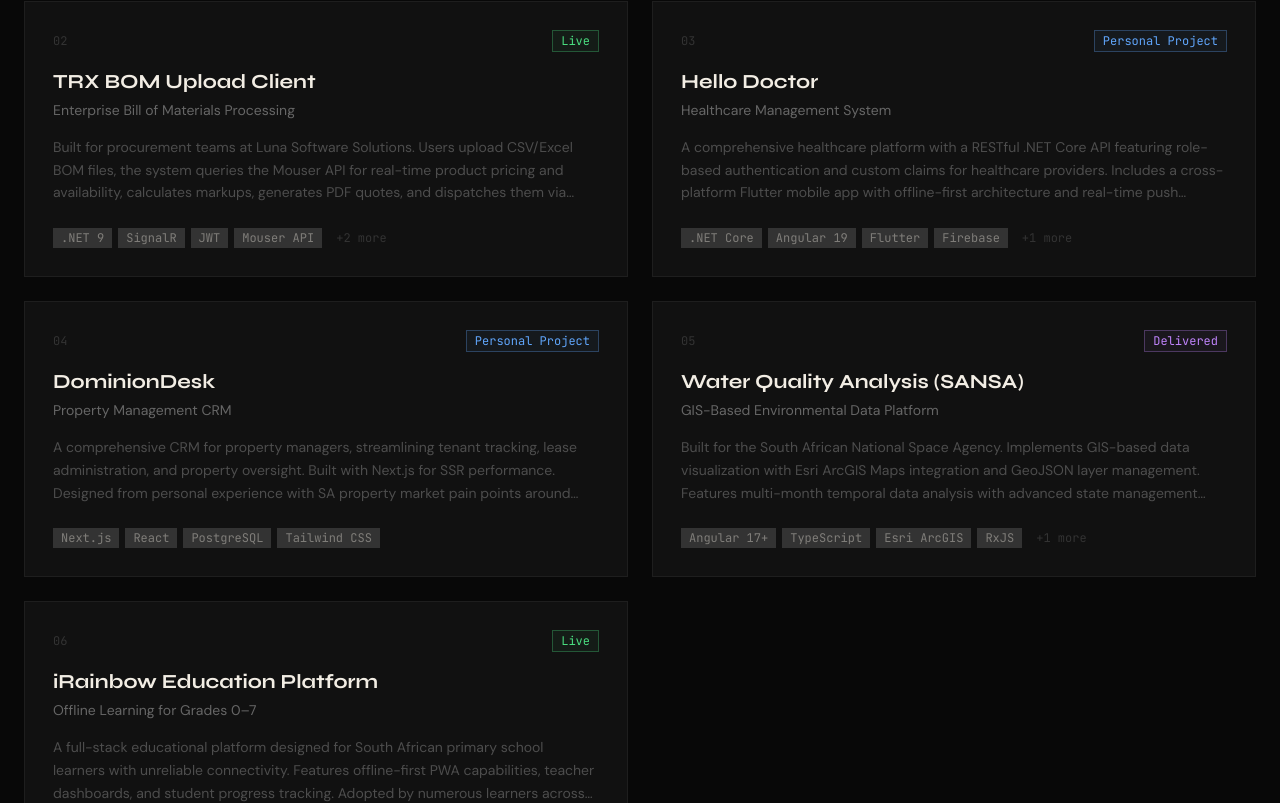
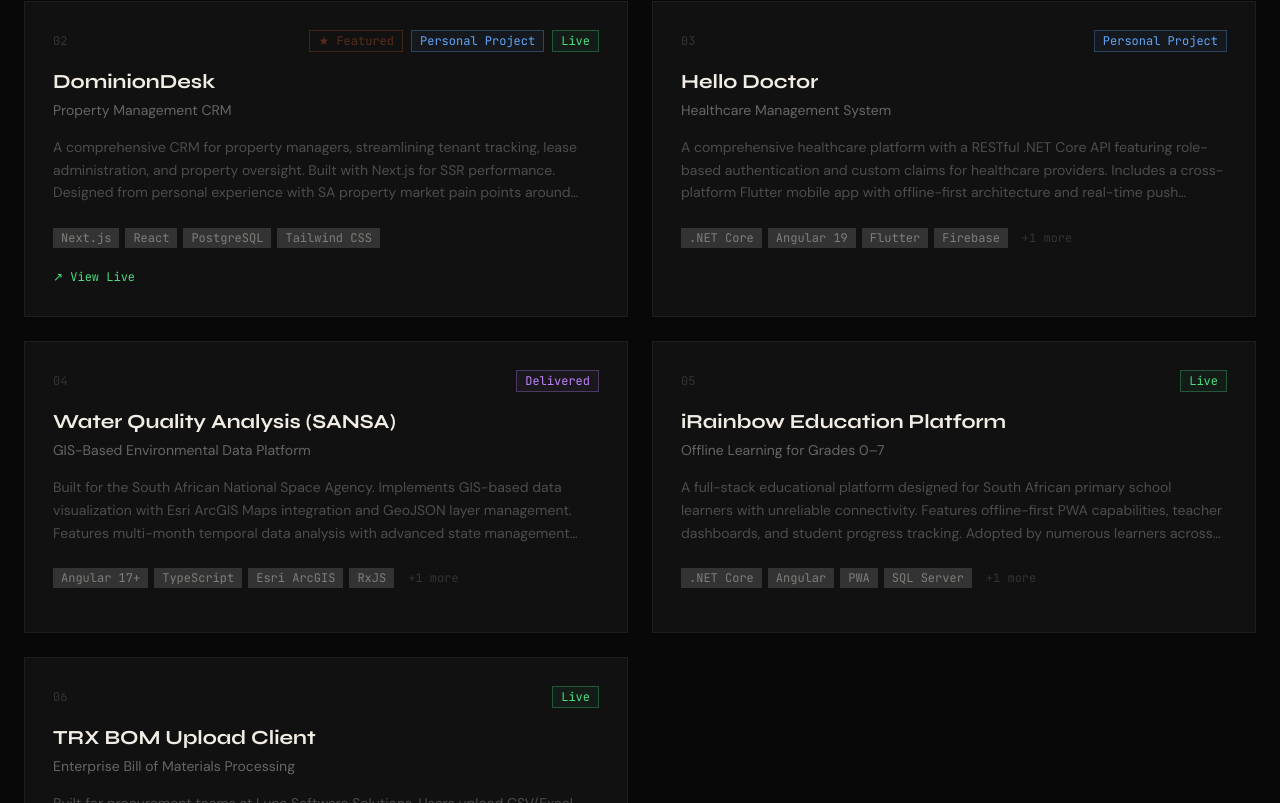
Before and after one commit to Comfie/comfort-portfolio, a Next.js app: page / in a window 1280 px wide. Shown: the part 4957-5760 px from the top of the page. Built offline with nearby package versions, Linux system fonts and the light colour scheme.

Commit message:
feat: reorder projects — DominionDesk to #2 (featured+live), TRX to last

```diff
--- a/app/sections/Projects.tsx
+++ b/app/sections/Projects.tsx
@@ -15,14 +15,14 @@ const projects = [
   },
   {
     number: "02",
-    name: "TRX BOM Upload Client",
-    tagline: "Enterprise Bill of Materials Processing",
+    name: "DominionDesk",
+    tagline: "Property Management CRM",
     description:
-      "Built for procurement teams at Luna Software Solutions. Users upload CSV/Excel BOM files, the system queries the Mouser API for real-time product pricing and availability, calculates markups, generates PDF quotes, and dispatches them via email. Features real-time progress tracking via SignalR, JWT authentication, and an admin dashboard.",
-    stack: [".NET 9", "SignalR", "JWT", "Mouser API", "SQL Server", "Angular"],
-    status: "Live",
-    highlight: false,
-    links: {},
+      "A comprehensive CRM for property managers, streamlining tenant tracking, lease administration, and property oversight. Built with Next.js for SSR performance. Designed from personal experience with SA property market pain points around dual rental/Airbnb management and calendar sync.",
+    stack: ["Next.js", "React", "PostgreSQL", "Tailwind CSS"],
+    status: "Personal Project",
+    highlight: true,
+    links: { github: "https://github.com/comfie", live: "https://dominiondesk.vercel.app" },
   },
   {
     number: "03",
@@ -37,17 +37,6 @@ const projects = [
   },
   {
     number: "04",
-    name: "DominionDesk",
-    tagline: "Property Management CRM",
-    description:
-      "A comprehensive CRM for property managers, streamlining tenant tracking, lease administration, and property oversight. Built with Next.js for SSR performance. Designed from personal experience with SA property market pain points around dual rental/Airbnb management and calendar sync.",
-    stack: ["Next.js", "React", "PostgreSQL", "Tailwind CSS"],
-    status: "Personal Project",
-    highlight: false,
-    links: { github: "https://github.com/comfie" },
-  },
-  {
-    number: "05",
     name: "Water Quality Analysis (SANSA)",
     tagline: "GIS-Based Environmental Data Platform",
     description:
@@ -58,7 +47,7 @@ const projects = [
     links: {},
   },
   {
-    number: "06",
+    number: "05",
     name: "iRainbow Education Platform",
     tagline: "Offline Learning for Grades 0–7",
     description:
@@ -68,7 +57,19 @@ const projects = [
     highlight: false,
     links: {},
   },
+  {
+    number: "06",
+    name: "TRX BOM Upload Client",
+    tagline: "Enterprise Bill of Materials Processing",
+    description:
+      "Built for procurement teams at Luna Software Solutions. Users upload CSV/Excel BOM files, the system queries the Mouser API for real-time product pricing and availability, calculates markups, generates PDF quotes, and dispatches them via email. Features real-time progress tracking via SignalR, JWT authentication, and an admin dashboard.",
+    stack: [".NET 9", "SignalR", "JWT", "Mouser API", "SQL Server", "Angular"],
+    status: "Live",
+    highlight: false,
+    links: {},
+  },
 ];
+
 
 const statusColor: Record<string, string> = {
   Live: "text-green-400 border-green-400/30 bg-green-400/5",
@@ -181,12 +182,24 @@ export default function Projects() {
                 <span className="font-mono text-xs text-muted/40" style={{ fontFamily: 'JetBrains Mono, monospace' }}>
                   {project.number}
                 </span>
+                <div className="flex items-center gap-2">
+                  {project.highlight && (
+                    <span className="font-mono text-xs text-accent/30 border border-accent/20 px-2 py-0.5" style={{ fontFamily: 'JetBrains Mono, monospace' }}>
+                      ★ Featured
+                    </span>
+                  )}
                   <span
                     className={`font-mono text-xs px-2 py-0.5 border ${statusColor[project.status]}`}
                     style={{ fontFamily: 'JetBrains Mono, monospace' }}
                   >
                     {project.status}
                   </span>
+                  {project.links.live && (
+                    <span className="font-mono text-xs px-2 py-0.5 border text-green-400 border-green-400/30 bg-green-400/5" style={{ fontFamily: 'JetBrains Mono, monospace' }}>
+                      Live
+                    </span>
+                  )}
+                </div>
               </div>
 
               <h3
@@ -200,7 +213,7 @@ export default function Projects() {
                 {project.description}
               </p>
 
-              <div className="flex flex-wrap gap-1.5">
+              <div className="flex flex-wrap gap-1.5 mb-4">
                 {project.stack.slice(0, 4).map((s) => (
                   <span
                     key={s}
@@ -216,6 +229,17 @@ export default function Projects() {
                   </span>
                 )}
               </div>
+              {project.links.live && (
+                <a
+                  href={project.links.live}
+                  target="_blank"
+                  rel="noopener noreferrer"
+                  className="inline-flex items-center gap-2 font-mono text-xs text-green-400 hover:text-green-300 transition-colors"
+                  style={{ fontFamily: 'JetBrains Mono, monospace' }}
+                >
+                  ↗ View Live
+                </a>
+              )}
             </div>
           ))}
         </div>
```
Lines whose indentation alone changed are shown as unchanged.
